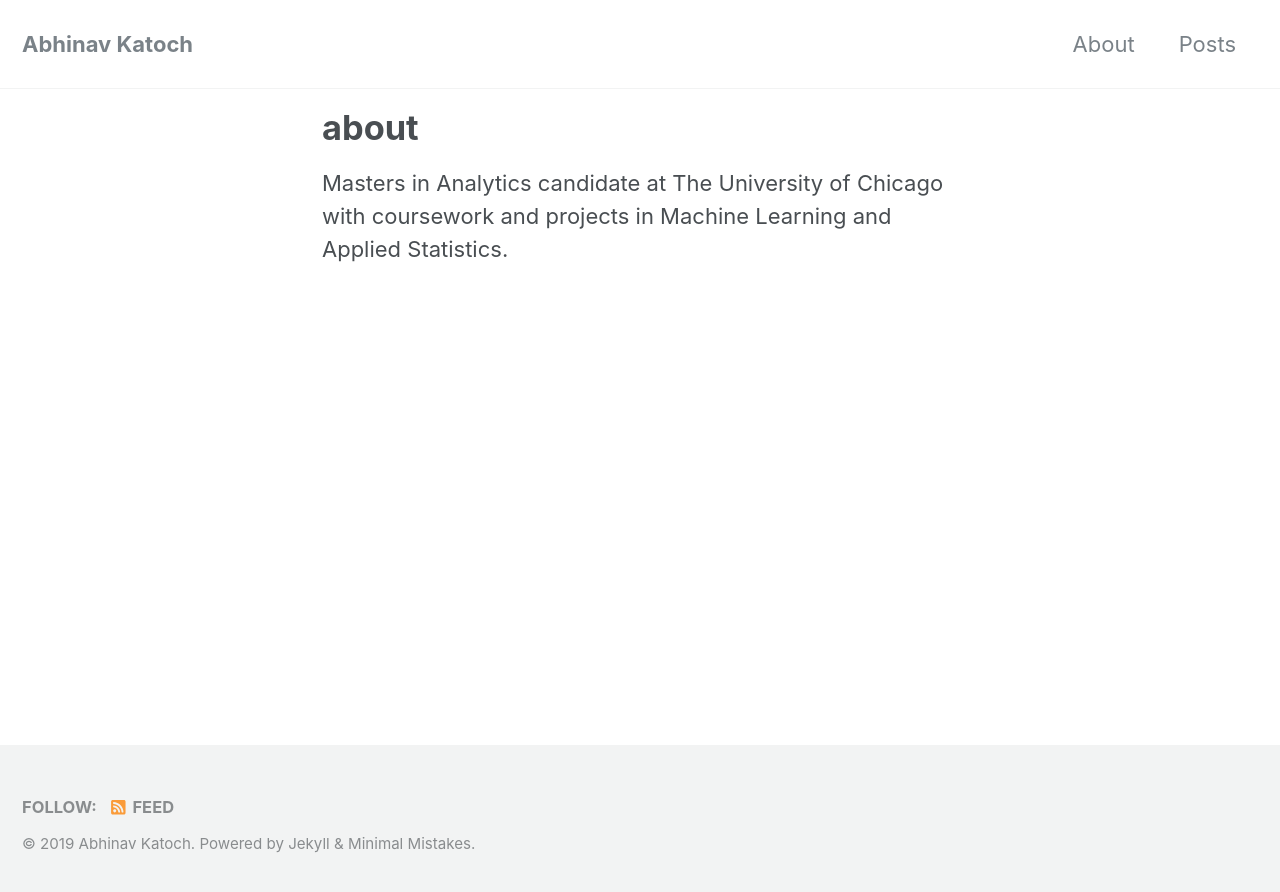
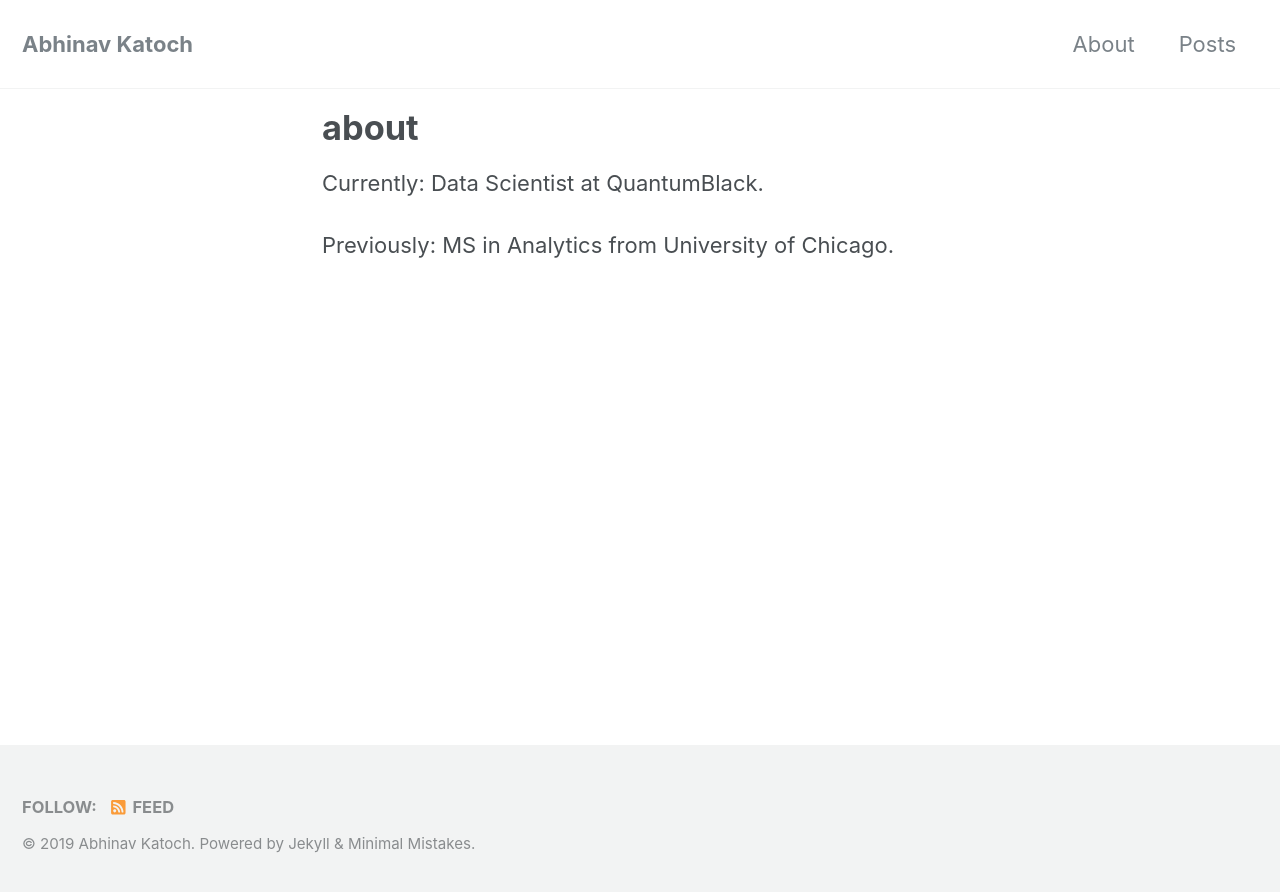
Before and after one commit to vonarchimboldi/abhinavkatoch.github.io, a Jekyll site: the page built from _pages/about.md, in a window 1280 px wide. Shown: the top 892 px of the page. Built offline with Jekyll 4.4.1, drawn with Linux system fonts in a browser that asks for light colours; nearby versions of some CDN libraries.

Commit message:
new changes

```diff
--- a/_pages/about.md
+++ b/_pages/about.md
@@ -6,4 +6,6 @@ author: "Abhinav Katoch"
 
 ---
 
-Masters in Analytics candidate at The University of Chicago with coursework and projects in Machine Learning and Applied Statistics.
+Currently: Data Scientist at QuantumBlack.
+
+Previously: MS in Analytics from University of Chicago.
```
